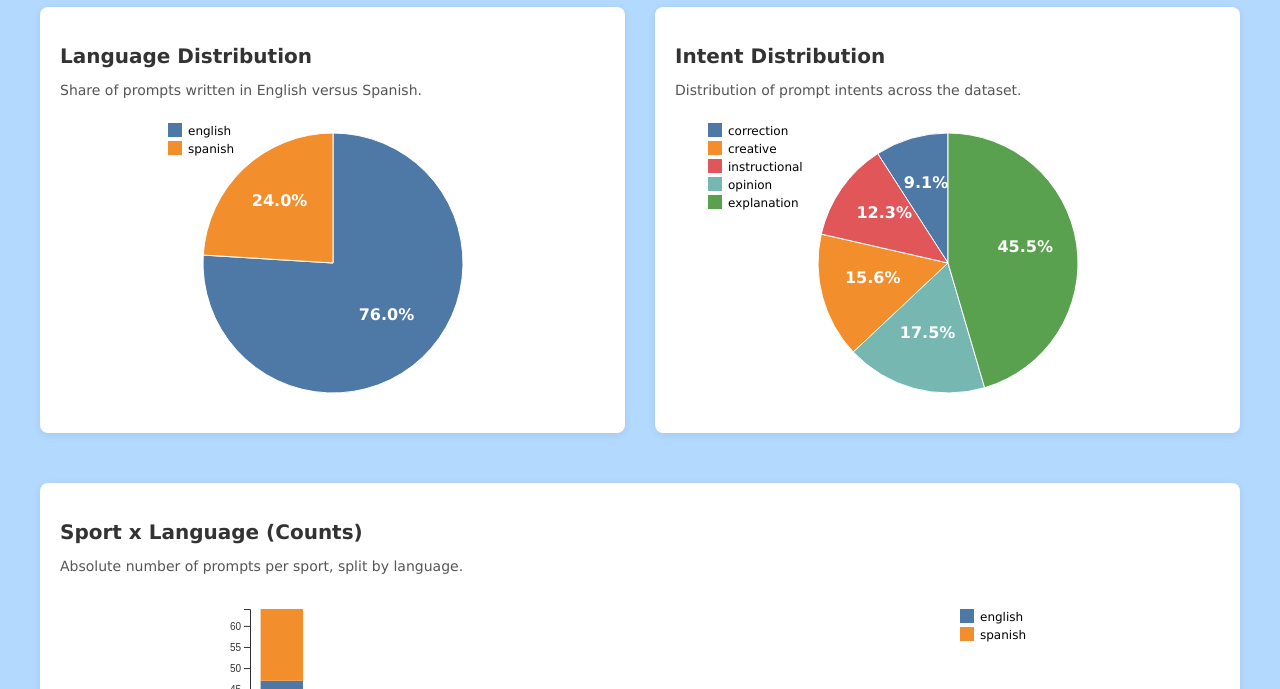
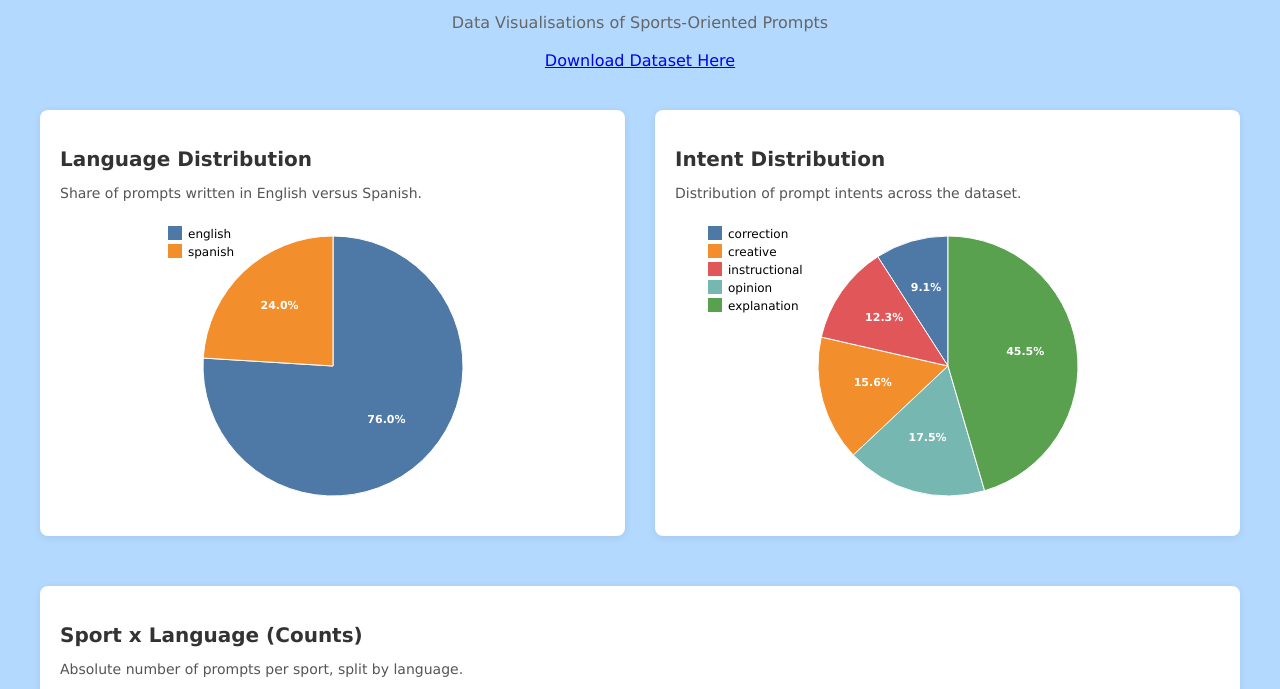
Before and after one commit to isoknockknock/dv-website, a plain HTML site: page index.html in a window 1280 px wide. Shown: the part 92-781 px from the top of the page. Drawn offline with nearby package versions, Linux system fonts and the light colour scheme.

Commit message:
Add files via upload

```diff
--- a/index.html
+++ b/index.html
@@ -100,6 +100,11 @@
 <div class="container">
 
   <h1>Sports Prompt Data Visualisations</h1>
+
+  <p class="subtitle">
+    Data Visualisations of Sports-Oriented Prompts  <br><br>
+    <a href="dataset.csv" download>Download Dataset Here</a>
+  </p>
 
   <!-- ================= PIE CHARTS ================= -->
   <div class="section">
@@ -261,6 +266,7 @@ d3.csv("dataset.csv").then(data => {
       .attr("text-anchor", "middle")
       .attr("fill", "white")
       .attr("font-weight", "bold")
+      .style("font-size", "11px")
       .text(d => `${((d.data.v / total) * 100).toFixed(1)}%`);
 
     drawLegend(svg, pieData.map(d => d.k), color, 10, 10);
```
